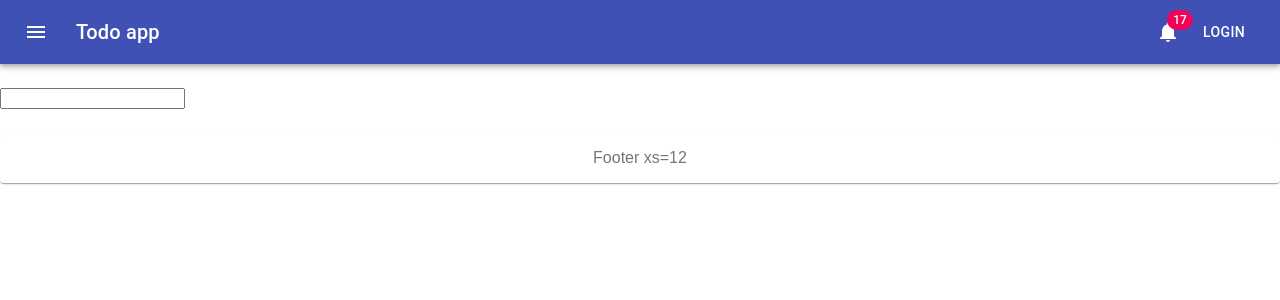
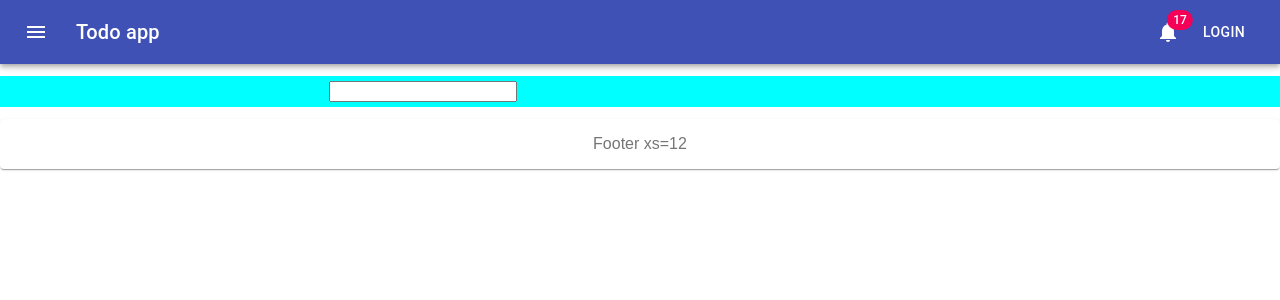
Before and after one commit to sistatress/List-App, a React (Create React App) app: page / in a window 1280 px wide. Shown: the top 300 px of the page. Built offline with nearby package versions, Linux system fonts and the light colour scheme.

Commit message:
improve list ui

```diff
--- a/src/App.css
+++ b/src/App.css
@@ -2,11 +2,12 @@ body {
   margin: 0px;
 }
 
-.counters-container {
+.main-grid {
+  background-color: aqua;
+  margin: auto;
+}
+.user-input {
   display: flex;
+  align-items: center;
+  justify-content: center;
 }
-
-.user-input {
-  /* display: flex;
-  justify-content: center; */
-}
--- a/src/App.js
+++ b/src/App.js
@@ -130,8 +130,8 @@ export default function App() {
           <NavBar />
         </Grid>
 
-        <Grid item lg={8}>
-          <Grid container direction="column" justify="center">
+        <Grid className="main-grid" item={false} lg={12}>
+          <Grid container direction="column" justify="space-between">
             {isList ? (
               <List
                 list={list}
@@ -143,7 +143,7 @@ export default function App() {
             ) : null}
           </Grid>
           {/* user-input */}
-
+          <Grid item lg={8}>
             <div className="user-input">
               <Input
                 value={input}
@@ -151,6 +151,7 @@ export default function App() {
                 saveInputTolist={saveInputTolist}
               />
             </div>
+          </Grid>
         </Grid>
         {/* <Grid item xs={1}>
           <Paper className={classes.paper}>rigth xs=2</Paper>
--- a/src/Components/List.js
+++ b/src/Components/List.js
@@ -14,7 +14,13 @@ const List = ({ list, handleInputList, deleteItem, onAdd, onSubtract }) => {
     /* Item */
     return (
       <div key={index} className="list-items">
-        <Grid container direction="row" justify="space-evenly">
+        <Grid
+          container
+          direction="row"
+          spacing={2}
+          className="grid-list-container"
+        >
+          <Grid item xs={7}>
             <Input
               //key={index}
               value={item.itemValue}
@@ -22,6 +28,8 @@ const List = ({ list, handleInputList, deleteItem, onAdd, onSubtract }) => {
               itemId={item.itemId}
               className="input-items"
             />
+          </Grid>
+          <Grid item xs={4}>
             <Counter
               id={item.itemId}
               list={list}
@@ -29,12 +37,15 @@ const List = ({ list, handleInputList, deleteItem, onAdd, onSubtract }) => {
               onSubtract={onSubtract}
               value={item.counterValue}
             />
+          </Grid>
+          <Grid item xs={1} className="grid-item-delete-button">
             <button
               className="delete-button"
               onClick={() => deleteItem(item.itemId)}
             >
               x
             </button>
+          </Grid>
         </Grid>
       </div>
     );
--- a/src/Components/counter.css
+++ b/src/Components/counter.css
@@ -6,12 +6,12 @@ label {
 .counter-items {
   display: flex;
   align-items: center;
-  margin-left: 5px;
+  justify-content: space-around;
+  background-color: yellowgreen;
 }
 
 .counter-label-typography {
-  /* margin-right: 22px;
-  margin-left: 10px; */
+  margin: 0px 2px 0px 2px;
   width: 18px;
   height: 18px;
   text-align: center;
@@ -25,7 +25,8 @@ label {
 }
 
 .counter-button {
-  margin: 5px 5px;
+  /* margin: 5px 5px; */
+  margin: 5px 2px 5px 0px;
 }
 
 .item > Typography {
--- a/src/Components/list.css
+++ b/src/Components/list.css
@@ -1,13 +1,31 @@
 .list-items {
-  /* margin: 5px 5px; */
+  margin: 5px 5px;
 }
 
 input {
   /* margin: 5px 5px; */
+  width: 180px;
+  margin: 5px 0px 5px 0px;
 }
 
 .input-items {
   /* margin: 5px 5px; */
+  display: flex;
+  align-items: center;
+  justify-content: center;
+}
+
+.grid-list-container {
+  display: flex;
+  justify-content: center;
+  align-items: center;
+}
+
+.grid-item-delete-button {
+  padding: 0px 0px;
+  display: flex;
+  justify-content: center;
+  align-items: center;
 }
 
 .delete-button {
```
Lines whose indentation alone changed are shown as unchanged.
